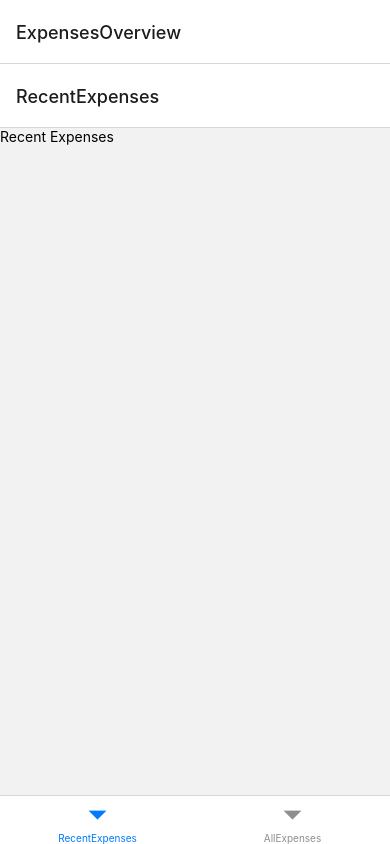
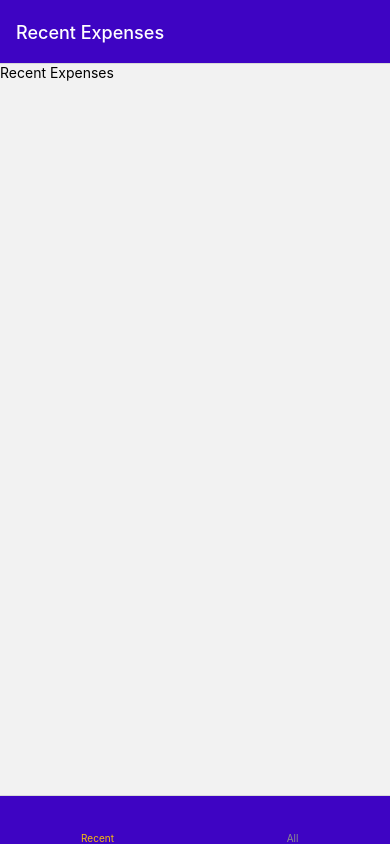
Before and after one commit to kiyoshion/udemy-react-native-expoense-tracker, a React Native app: screen / in a window 390 px wide. Built offline with nearby package versions, Linux system fonts and the light colour scheme.

Commit message:
Add constatns

```diff
--- a/App.js
+++ b/App.js
@@ -1,21 +1,54 @@
 import { StatusBar } from 'expo-status-bar';
-import { StyleSheet, Text, View } from 'react-native';
+import { StyleSheet } from 'react-native';
 import { createNativeStackNavigator } from '@react-navigation/native-stack';
 import { createBottomTabNavigator } from '@react-navigation/bottom-tabs';
 import { NavigationContainer } from '@react-navigation/native';
+import { Ionicons } from '@expo/vector-icons';
 
 import ManageExpense from './screens/ManageExpense';
 import RecentExpenses from './screens/RecentExpenses';
 import AllExpenses from './screens/AllExpenses';
+import { GlobalStyles } from './constants/styles';
 
 const Stack = createNativeStackNavigator();
 const BottomTabs = createBottomTabNavigator();
 
 const ExpenseOverview = () => {
   return (
-    <BottomTabs.Navigator>
-      <BottomTabs.Screen name="RecentExpenses" component={RecentExpenses} />
-      <BottomTabs.Screen name="AllExpenses" component={AllExpenses} />
+    <BottomTabs.Navigator
+      screenOptions={{
+        headerStyle: {
+          backgroundColor: GlobalStyles.colors.primary500,
+        },
+        headerTintColor: 'white',
+        tabBarStyle: {
+          backgroundColor: GlobalStyles.colors.primary500,
+        },
+        tabBarActiveTintColor: GlobalStyles.colors.accent500,
+      }}
+    >
+      <BottomTabs.Screen
+        name="RecentExpenses"
+        component={RecentExpenses}
+        options={{
+          title: 'Recent Expenses',
+          tabBarLabel: 'Recent',
+          tabBarIcon: ({color, size}) => {
+            <Ionicons name="hourglass" size={size} color={color} />
+          },
+        }}
+      />
+      <BottomTabs.Screen
+        name="AllExpenses"
+        component={AllExpenses}
+        options={{
+          title: 'All Expenses',
+          tabBarLabel: 'All',
+          tabBarIcon: ({color, size}) => {
+            <Ionicons name="calendar" size={size} color={color} />
+          },
+        }}
+      />
     </BottomTabs.Navigator>
   )
 }
@@ -26,7 +59,13 @@
       <StatusBar style="auto" />
       <NavigationContainer>
         <Stack.Navigator>
-          <Stack.Screen name="ExpensesOverview" component={ExpenseOverview} />
+          <Stack.Screen
+            name="ExpensesOverview"
+            component={ExpenseOverview}
+            options={{
+              headerShown: false,
+            }}
+          />
           <Stack.Screen name="ManageExpense" component={ManageExpense} />
         </Stack.Navigator>
       </NavigationContainer>
--- /dev/null
+++ b/constants/styles.js
@@ -0,0 +1,16 @@
+export const GlobalStyles = {
+  colors: {
+    primary50: '#e4d9fd',
+    primary100: '#c6affc',
+    primary200: '#a281f0',
+    primary400: '#5721d4',
+    primary500: '#3e04c3',
+    primary700: '#2d0689',
+    primary800: '#200364',
+    accent500: '#f7bc0c',
+    error50: '#fcc4e4',
+    error500: '#9b095c',
+    gray500: '#39324a',
+    gray700: '#221c30',
+  },
+}
```
